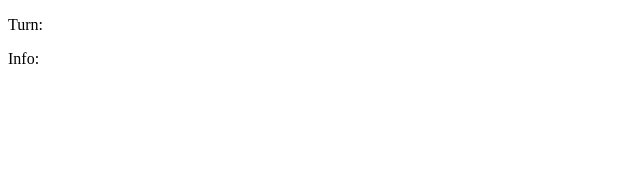
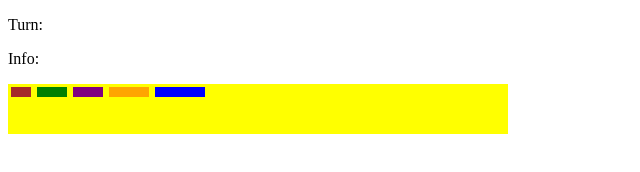
Before and after one commit to Rybski113/Battleships-JavaScript, a plain HTML site: page index.html in a window 1280 px wide. Shown: the whole page, without its empty margins (0-640 px from the left). Drawn offline with Linux system fonts and the light colour scheme.

Commit message:
ships added in css

```diff
--- a/index.html
+++ b/index.html
@@ -5,6 +5,7 @@
     <meta http-equiv="X-UA-Compatible" content="IE=edge">
     <meta name="viewport" content="width=device-width, initial-scale=1.0">
     <title>JS Battleships</title>
+    <link rel="stylesheet" href="style.css">
 </head>
 <body>
 
@@ -15,12 +16,12 @@
 
     <div id="gamesboard-container"></div>
 
-    <div id="option-container">
-        <div class="destroyer-previev" draggable="true"></div>
-        <div class="submarine-previev" draggable="true"></div>
-        <div class="cruiser-previev" draggable="true"></div>
-        <div class="battleship-previev" draggable="true"></div>
-        <div class="carrier-previev" draggable="true"></div>
+    <div class="option-container">
+        <div class="destroyer-previev destroyer" draggable="true"></div>
+        <div class="submarine-previev submarine" draggable="true"></div>
+        <div class="cruiser-previev cruiser" draggable="true"></div>
+        <div class="battleship-previev battleship" draggable="true"></div>
+        <div class="carrier-previev carrier" draggable="true"></div>
     </div>
 
 </body>
--- /dev/null
+++ b/style.css
@@ -0,0 +1,56 @@
+.option-container {
+    width: 500px;
+    height: 50px;
+    background-color: yellow;
+    display: flex;
+}
+
+.destroyer {
+    background-color: brown;
+}
+
+.submarine {
+    background-color: green;
+}
+
+.cruiser {
+    background-color: purple;
+}
+
+.battleship {
+    background-color: orange;
+}
+
+.carrier {
+    background-color: blue;
+}
+
+.destroyer-previev {
+    width: 20px;
+    height: 10px;
+    margin: 3px;
+}
+
+.submarine-previev {
+    width: 30px;
+    height: 10px;
+    margin: 3px;
+}
+
+.cruiser-previev {
+    width: 30px;
+    height: 10px;
+    margin: 3px;
+}
+
+.battleship-previev {
+    width: 40px;
+    height: 10px;
+    margin: 3px;
+}
+
+.carrier-previev {
+    width: 50px;
+    height: 10px;
+    margin: 3px;
+}
```
